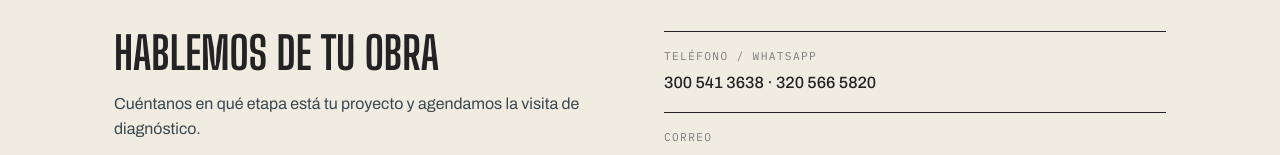
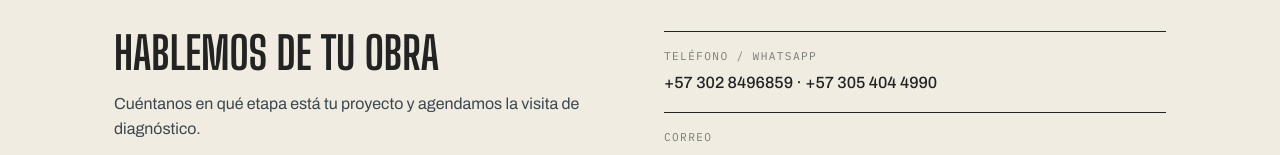
Before and after one commit to ledelab2030/planyarq, a plain HTML site: page index.html in a window 1280 px wide. Shown: the part 3132-3287 px from the top of the page. Drawn offline with Linux system fonts and the light colour scheme.

Commit message:
Actualizar index.html

```diff
--- a/index.html
+++ b/index.html
@@ -469,7 +469,7 @@
     <div>
       <div class="dato-contacto">
         <span class="k">Teléfono / WhatsApp</span>
-        <span class="v">300 541 3638 · 320 566 5820</span>
+        <span class="v">+57 302 8496859 · +57 305 404 4990</span>
       </div>
       <div class="dato-contacto">
         <span class="k">Correo</span>
```
